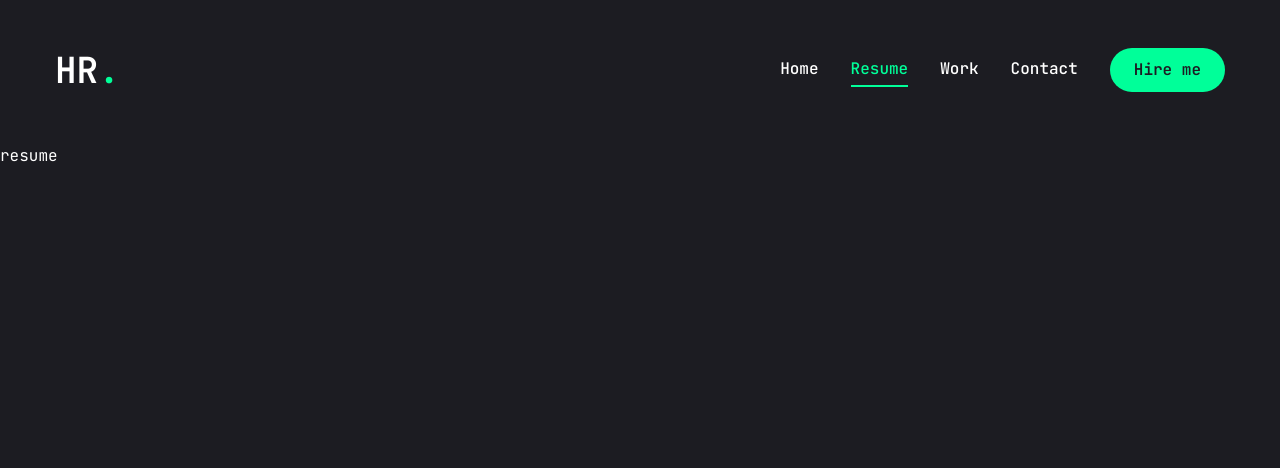
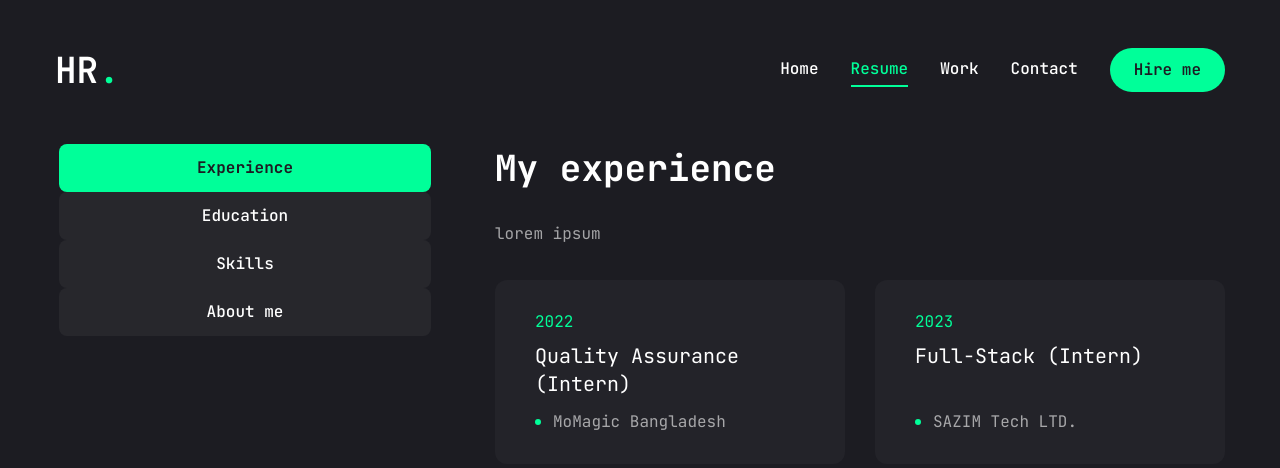
Before and after one commit to hsbrRahman/portfolio-next-ts, a Next.js app: page /resume in a window 1280 px wide. Shown: the top 468 px of the page. Built offline with nearby package versions, Linux system fonts and the light colour scheme.

Commit message:
edit resume page

```diff
--- a/app/resume/page.tsx
+++ b/app/resume/page.tsx
@@ -1,7 +1,246 @@
-import React from "react";
+"use client";
+import { FaHtml5, FaCss3, FaJs, FaReact, FaNode } from "react-icons/fa";
+import { SiTailwindcss, SiNextdotjs } from "react-icons/si";
+import { TbBrandFirebase } from "react-icons/tb";
+import { Tabs, TabsContent, TabsTrigger, TabsList } from "@/components/ui/tabs";
+import {
+  Tooltip,
+  TooltipContent,
+  TooltipProvider,
+  TooltipTrigger,
+} from "@/components/ui/tooltip";
+import { ScrollArea } from "@/components/ui/scroll-area";
+import { motion } from "framer-motion";
+const about = {
+  title: "About me",
+  description: "lorem ipsum",
+  info: [
+    {
+      fieldName: "Name",
+      fieldValue: "Hasibur Rahman",
+    },
+    {
+      fieldName: "Phone",
+      fieldValue: "(+880) 1733103038",
+    },
+    {
+      fieldName: "Experience",
+      fieldValue: "1.5+ yrs",
+    },
+    {
+      fieldName: "Nationality",
+      fieldValue: "Bangladeshi",
+    },
+    {
+      fieldName: "Email",
+      fieldValue: "hasibur.developer@gmail.com",
+    },
+    {
+      fieldName: "Languages",
+      fieldValue: "Bengali, English",
+    },
+  ],
+};
+
+const experience = {
+  icon: "",
+  title: "My experience",
+  description: "lorem ipsum",
+  items: [
+    {
+      company: "MoMagic Bangladesh",
+      position: "Quality Assurance (Intern)",
+      duration: "2022",
+    },
+    {
+      company: "SAZIM Tech LTD.",
+      position: "Full-Stack (Intern)",
+      duration: "2023",
+    },
+  ],
+};
+
+const education = {
+  icon: "",
+  title: "My education",
+  description: "lorem ipsum",
+  items: [
+    {
+      institution: "BRAC UNIVERSITY",
+      degree: "Bachelor in Science - Computer Science",
+      duration: "2022",
+    },
+    {
+      institution: "UNIVERSITY of TORONTO",
+      degree: "Bachelor in Science - Computer Science",
+      duration: "2017",
+    },
+    {
+      institution: "MASTERMIND ENGLISH MEDIUM SCHOOL",
+      degree: "A-LEVELS",
+      duration: "2015",
+    },
+  ],
+};
+
+const skills = {
+  title: "My skills",
+  description: "",
+  skillSet: [
+    {
+      icon: <FaHtml5 />,
+      name: "html 5",
+    },
+    {
+      icon: <FaCss3 />,
+      name: "CSS",
+    },
+    {
+      icon: <FaJs />,
+      name: "Javascript",
+    },
+    {
+      icon: <FaReact />,
+      name: "react.js",
+    },
+    {
+      icon: <SiNextdotjs />,
+      name: "next.js",
+    },
+    {
+      icon: <SiTailwindcss />,
+      name: "tailwind.css",
+    },
+    {
+      icon: <FaNode />,
+      name: "node.js",
+    },
+    {
+      icon: <TbBrandFirebase />,
+      name: "firebase",
+    },
+  ],
+};
 
 const Resume = () => {
-  return <div>resume</div>;
+  return (
+    <motion.div
+      initial={{ opacity: 0 }}
+      animate={{
+        opacity: 1,
+        transition: { delay: 2.4, duration: 0.4, ease: "easeIn" },
+      }}
+      className="min-h-[80vh flex items-center
+     justify-center py-12 xl:py-0"
+    >
+      <div className="container mx-auto">
+        <Tabs
+          defaultValue="experience"
+          className="flex flex-col xl:flex-row gap-[60px]"
+        >
+          <TabsList className="flex flex-col w-full max-w-[380px] mx-auto xl:mx-0">
+            <TabsTrigger value="experience">Experience</TabsTrigger>
+            <TabsTrigger value="education">Education</TabsTrigger>
+            <TabsTrigger value="skills">Skills</TabsTrigger>
+            <TabsTrigger value="about">About me</TabsTrigger>
+          </TabsList>
+          <div className="min-h-[70vh] w-full">
+            <TabsContent value="experience" className="w-full">
+              <div className="flex flex-col gap-[30px] text-center xl:text-left">
+                <h3 className="text-4xl font-bold ">{experience.title}</h3>
+                <p className="max-w-[600px] text-white/60 mx-auto xl:mx-0">
+                  {experience.description}
+                </p>
+                <ScrollArea className="h-[400px]">
+                  <ul className="grid grid-cols-1 lg:grid-cols-2 gap-[30px]">
+                    {experience.items.map((item, index) => {
+                      return (
+                        <li
+                          key={index}
+                          className="bg-[#232329] h-[184px] py-6 px-10 rounded-xl flex flex-col justify-center items-center lg:items-start gap-1"
+                        >
+                          <span className="text-accent">{item.duration}</span>
+                          <h3 className="text-xl max-w-[260px] min-h-[60px] text-center lg:text-left ">
+                            {item.position}
+                          </h3>
+                          <div className="flex items-center gap-3">
+                            <span className="w-[6px] h-[6px] rounded-full bg-accent"></span>
+                            <p className="text-white/60">{item.company}</p>
+                          </div>
+                        </li>
+                      );
+                    })}
+                  </ul>
+                </ScrollArea>
+              </div>
+            </TabsContent>
+            <TabsContent value="education" className="w-full">
+              <div className="flex flex-col gap-[30px] text-center xl:text-left">
+                <h3 className="text-4xl font-bold ">{experience.title}</h3>
+                <p className="max-w-[600px] text-white/60 mx-auto xl:mx-0">
+                  {education.description}
+                </p>
+                <ScrollArea className="h-[400px]">
+                  <ul className="grid grid-cols-1 lg:grid-cols-2 gap-[30px]">
+                    {education.items.map((item, index) => {
+                      return (
+                        <li
+                          key={index}
+                          className="bg-[#232329] h-[184px] py-6 px-10 rounded-xl flex flex-col justify-center items-center lg:items-start gap-1"
+                        >
+                          <span className="text-accent">{item.duration}</span>
+                          <h3 className="text-xl max-w-[260px] min-h-[60px] text-center lg:text-left ">
+                            {item.degree}
+                          </h3>
+                          <div className="flex items-center gap-3">
+                            <span className="w-[6px] h-[6px] rounded-full bg-accent"></span>
+                            <p className="text-white/60">{item.institution}</p>
+                          </div>
+                        </li>
+                      );
+                    })}
+                  </ul>
+                </ScrollArea>
+              </div>
+            </TabsContent>
+            <TabsContent value="skills" className="w-full h-full">
+              <div className="flex flex-col gap-[30px]">
+                <div className="flex flex-col gap-[30px] text-center xl:text-left">
+                  <h3 className="text-4xl font-bold ">{skills.title}</h3>
+                  <p className="max-w-[600px] text-white/60 mx-auto xl:mx-0">
+                    {skills.description}
+                  </p>
+                </div>
+                <ul className="grid grid-cols-2 sm:grid-cols-3 md:grid-cols-4 xl:gap-[30px] gap-4">
+                  {skills.skillSet.map((skill, index) => {
+                    return (
+                      <li key={index}>
+                        <TooltipProvider delayDuration={100}>
+                          <Tooltip>
+                            <TooltipTrigger className="w-full h-[150px] bg-[#232329] rounded-xl flex justify-center items-center group">
+                              <div className="text-6xl group-hover:text-accent transition-all duration-300">
+                                {skill.icon}
+                              </div>
+                            </TooltipTrigger>
+                            <TooltipContent>
+                              <p className="capitalize">{skill.name}</p>
+                            </TooltipContent>
+                          </Tooltip>
+                        </TooltipProvider>
+                      </li>
+                    );
+                  })}
+                </ul>
+              </div>
+            </TabsContent>
+            <TabsContent value="about" className="w-full">
+              about
+            </TabsContent>
+          </div>
+        </Tabs>
+      </div>
+    </motion.div>
+  );
 };
 
 export default Resume;
--- a/components/ui/scroll-area.tsx
+++ b/components/ui/scroll-area.tsx
@@ -1,9 +1,9 @@
-"use client"
+"use client";
 
-import * as React from "react"
-import * as ScrollAreaPrimitive from "@radix-ui/react-scroll-area"
+import * as React from "react";
+import * as ScrollAreaPrimitive from "@radix-ui/react-scroll-area";
 
-import { cn } from "@/lib/utils"
+import { cn } from "@/lib/utils";
 
 const ScrollArea = React.forwardRef<
   React.ElementRef<typeof ScrollAreaPrimitive.Root>,
@@ -20,8 +20,8 @@
     <ScrollBar />
     <ScrollAreaPrimitive.Corner />
   </ScrollAreaPrimitive.Root>
-))
-ScrollArea.displayName = ScrollAreaPrimitive.Root.displayName
+));
+ScrollArea.displayName = ScrollAreaPrimitive.Root.displayName;
 
 const ScrollBar = React.forwardRef<
   React.ElementRef<typeof ScrollAreaPrimitive.ScrollAreaScrollbar>,
@@ -40,9 +40,9 @@
     )}
     {...props}
   >
-    <ScrollAreaPrimitive.ScrollAreaThumb className="relative flex-1 rounded-full bg-slate-200 dark:bg-slate-800" />
+    <ScrollAreaPrimitive.ScrollAreaThumb className="relative flex-1 rounded-full bg-accent dark:bg-slate-800" />
   </ScrollAreaPrimitive.ScrollAreaScrollbar>
-))
-ScrollBar.displayName = ScrollAreaPrimitive.ScrollAreaScrollbar.displayName
+));
+ScrollBar.displayName = ScrollAreaPrimitive.ScrollAreaScrollbar.displayName;
 
-export { ScrollArea, ScrollBar }
+export { ScrollArea, ScrollBar };
--- a/components/ui/tabs.tsx
+++ b/components/ui/tabs.tsx
@@ -1,11 +1,11 @@
-"use client"
+"use client";
 
-import * as React from "react"
-import * as TabsPrimitive from "@radix-ui/react-tabs"
+import * as React from "react";
+import * as TabsPrimitive from "@radix-ui/react-tabs";
 
-import { cn } from "@/lib/utils"
+import { cn } from "@/lib/utils";
 
-const Tabs = TabsPrimitive.Root
+const Tabs = TabsPrimitive.Root;
 
 const TabsList = React.forwardRef<
   React.ElementRef<typeof TabsPrimitive.List>,
@@ -13,14 +13,11 @@
 >(({ className, ...props }, ref) => (
   <TabsPrimitive.List
     ref={ref}
-    className={cn(
-      "inline-flex h-10 items-center justify-center rounded-md bg-slate-100 p-1 text-slate-500 dark:bg-slate-800 dark:text-slate-400",
-      className
-    )}
+    className={cn("inline-flex h-auto rounded-md p-1 text-primary ", className)}
     {...props}
   />
-))
-TabsList.displayName = TabsPrimitive.List.displayName
+));
+TabsList.displayName = TabsPrimitive.List.displayName;
 
 const TabsTrigger = React.forwardRef<
   React.ElementRef<typeof TabsPrimitive.Trigger>,
@@ -29,13 +26,13 @@
   <TabsPrimitive.Trigger
     ref={ref}
     className={cn(
-      "inline-flex items-center justify-center whitespace-nowrap rounded-sm px-3 py-1.5 text-sm font-medium ring-offset-white transition-all focus-visible:outline-none focus-visible:ring-2 focus-visible:ring-slate-950 focus-visible:ring-offset-2 disabled:pointer-events-none disabled:opacity-50 data-[state=active]:bg-white data-[state=active]:text-slate-950 data-[state=active]:shadow-sm dark:ring-offset-slate-950 dark:focus-visible:ring-slate-300 dark:data-[state=active]:bg-slate-950 dark:data-[state=active]:text-slate-50",
+      "inline-flex items-center w-full bg-[#27272c] justify-center whitespace-nowrap text-white rounded-lg p-3 text-base font-medium ring-offset-white  transition-all disabled:pointer-events-none disabled:opacity-50 data-[state=active]:bg-accent data-[state=active]:text-primary data-[state=active]:font-bold data-[state=active]:shadow-sm ",
       className
     )}
     {...props}
   />
-))
-TabsTrigger.displayName = TabsPrimitive.Trigger.displayName
+));
+TabsTrigger.displayName = TabsPrimitive.Trigger.displayName;
 
 const TabsContent = React.forwardRef<
   React.ElementRef<typeof TabsPrimitive.Content>,
@@ -44,12 +41,12 @@
   <TabsPrimitive.Content
     ref={ref}
     className={cn(
-      "mt-2 ring-offset-white focus-visible:outline-none focus-visible:ring-2 focus-visible:ring-slate-950 focus-visible:ring-offset-2 dark:ring-offset-slate-950 dark:focus-visible:ring-slate-300",
+      "min-h-[480px] mt-2 ring-offset-white focus-visible:outline-none focus-visible:ring-2 focus-visible:ring-slate-950 focus-visible:ring-offset-2 dark:ring-offset-slate-950 dark:focus-visible:ring-slate-300",
       className
     )}
     {...props}
   />
-))
-TabsContent.displayName = TabsPrimitive.Content.displayName
+));
+TabsContent.displayName = TabsPrimitive.Content.displayName;
 
-export { Tabs, TabsList, TabsTrigger, TabsContent }
+export { Tabs, TabsList, TabsTrigger, TabsContent };
```
